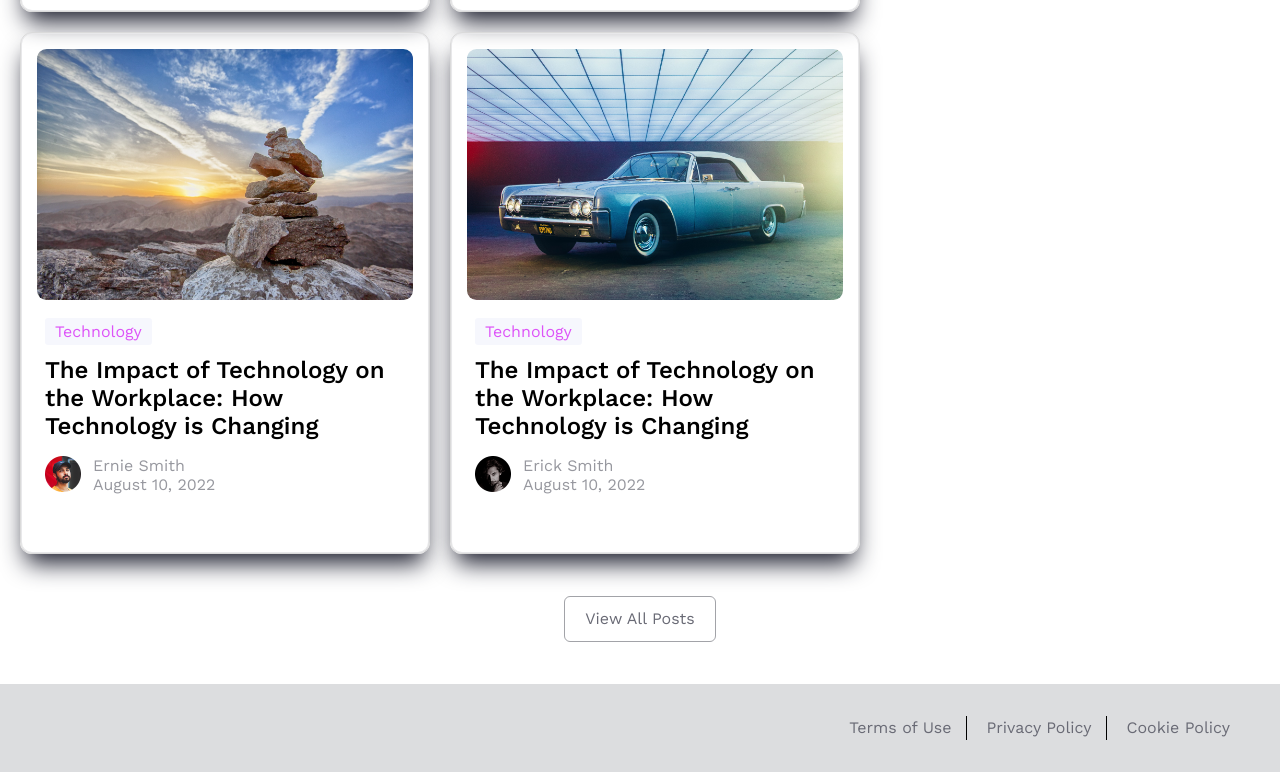
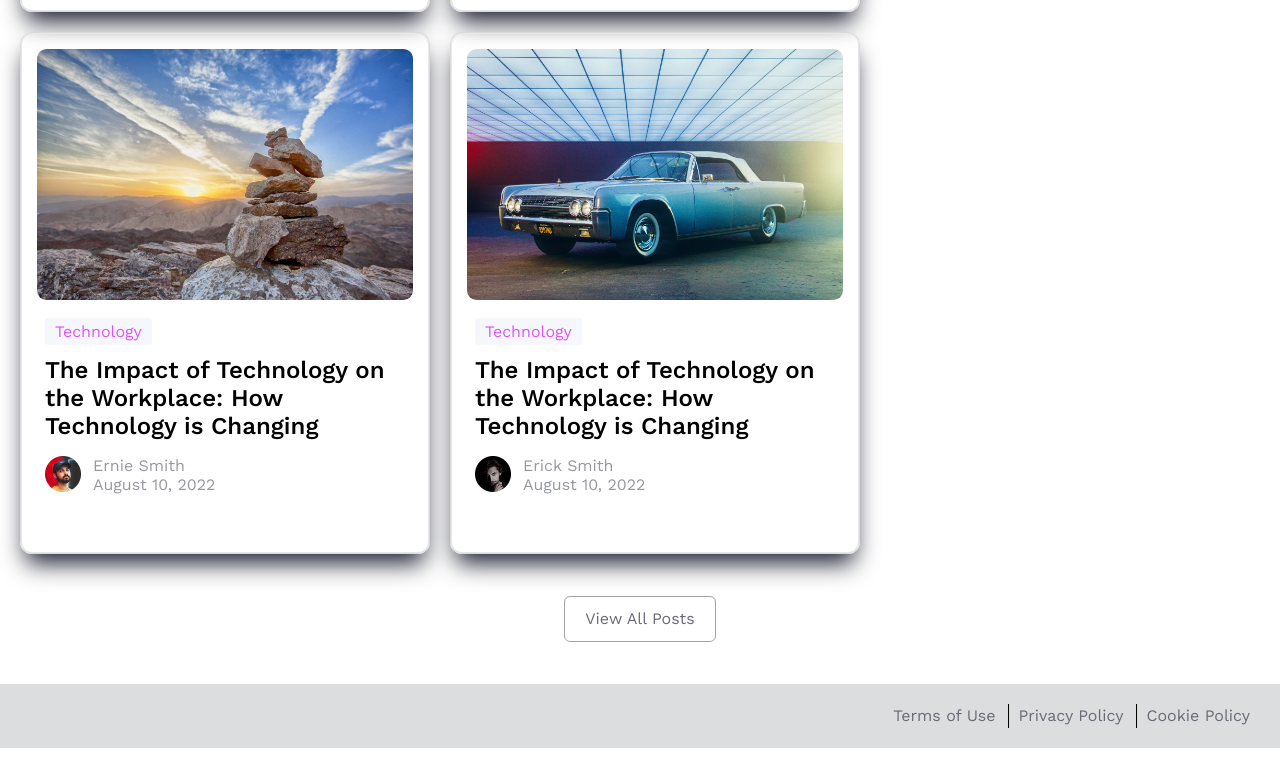
Before and after one commit to AbuzerZulkifly/blog-page, a plain HTML site: page index.html in a window 1280 px wide. Shown: the part 1977-2749 px from the top of the page. After the commit the page ends 2725 px from the top, so only its background shows below. Drawn offline with nearby package versions, Linux system fonts and the light colour scheme.

Commit message:
Minor Bug Fix

```diff
--- a/styles/general.css
+++ b/styles/general.css
@@ -265,8 +265,8 @@
 .footer-container {
   display: flex;
   justify-content: flex-end;
-  padding: 32px 0px;
-  padding-right: 50px;
+  padding: 20px 0px;
+  padding-right: 30px;
   align-items: center;
   background-color: #DCDDDF;
 }
@@ -283,13 +283,13 @@
 .footer {
   display: flex;
   flex-direction: row;
-  gap: 20px;
+  gap: 10px;
 
 }
 
 .footer li {
   border-right: 1px solid black;
-  padding-right: 14px;
+  padding-right: 12px;
 }
 
 .footer li:last-child {
--- a/styles/mobile.css
+++ b/styles/mobile.css
@@ -44,7 +44,7 @@
 
 .footer-container {
   padding: 32px 0px;
-  padding-right: 18px;
+  justify-content: center;
   align-items: center;
   background-color: #DCDDDF;
 }
```
